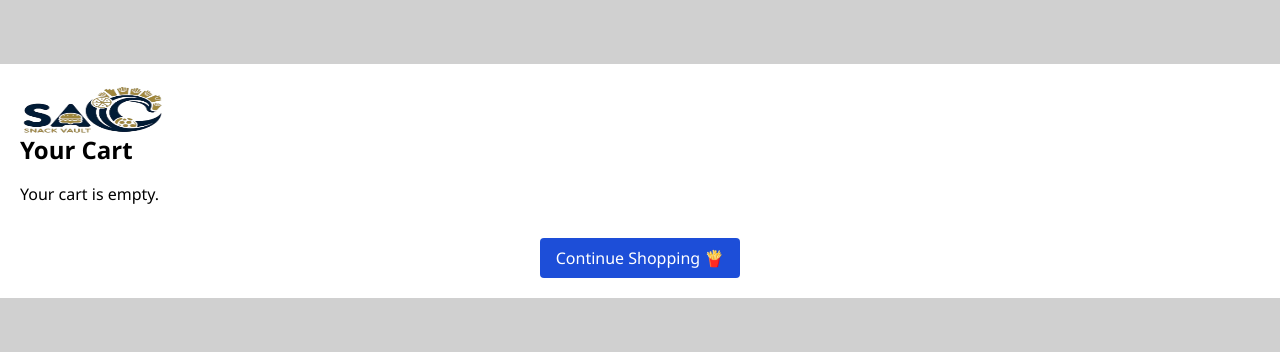
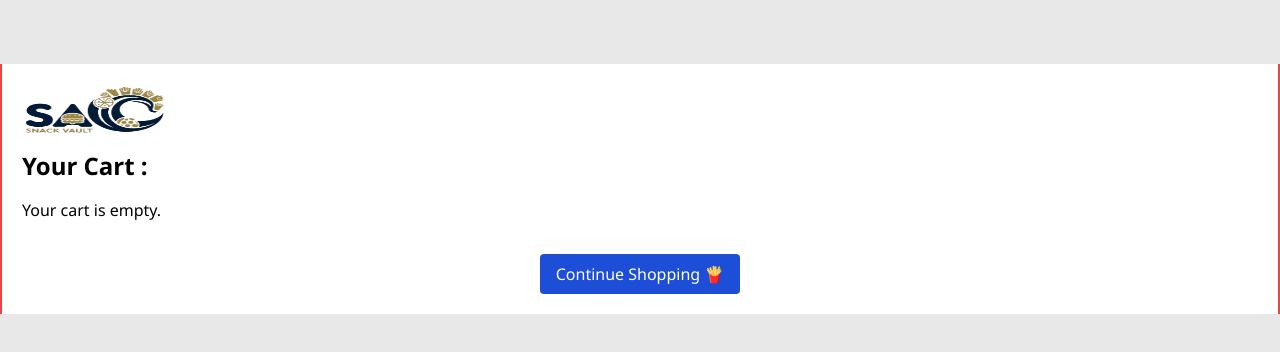
Before and after one commit to parveshahamed00/Canteen-management, a React (Vite) app in the folder frontend/: page /cart in a window 1280 px wide. Shown: the top 352 px of the page. Built offline with nearby package versions, Linux system fonts and the light colour scheme; a web font is replaced by a local one.

Commit message:
adding functionality to dispaly the total cart items on the cart icon in home route

```diff
--- a/frontend/src/components/User/CartPage.jsx
+++ b/frontend/src/components/User/CartPage.jsx
@@ -14,9 +14,9 @@ const CartPage = () => {
   const totalPrice = cart.reduce((total, item) => total + item.price * item.quantity, 0);
 
   return (
-    <div className="container mx-auto my-16 p-5 bg-white">
+    <div className="container border-red-500 border-x-2 mx-auto  my-16 p-5 bg-white">
         <div><img src="logo.png" alt="logo" className="logo" /></div>
-      <h2 className="text-2xl font-bold mb-4">Your Cart</h2>
+      <h2 className="text-2xl font-bold my-4">Your Cart :</h2>
       {cart.length === 0 ? (
         <p>Your cart is empty.</p>
       ) : (
@@ -28,7 +28,7 @@ const CartPage = () => {
                 <th className="p-2 border">Quantity</th>
                 <th className="p-2 border">Price</th>
                 <th className="p-2 border">Total</th>
-                <th className="p-2 border">Action</th>
+                <th className="p-2 border">Remove</th>
               </tr>
             </thead>
             <tbody>
--- a/frontend/src/components/User/HomePage.jsx
+++ b/frontend/src/components/User/HomePage.jsx
@@ -9,7 +9,7 @@ import { AppContext } from "../../AppContext";
 
 const HomePage = () => {
   const navigate = useNavigate();
-  const { user, addToCart } = useContext(AppContext);
+  const { user, addToCart, cart } = useContext(AppContext);
   const backendURL = "http://localhost:3000";
   const [foodItems, setFoodItems] = useState([]);
   const [quantities, setQuantities] = useState({});
@@ -44,6 +44,9 @@ const HomePage = () => {
     navigate("/login");
   };
 
+  // Calculate total quantity of items in the cart
+  const totalCartQuantity = cart.reduce((total, item) => total + item.quantity, 0);
+
   return (
     <div>
       <ToastContainer /> {/* Ensure this is included */}
@@ -54,8 +57,13 @@ const HomePage = () => {
         <div className="flex items-center space-x-4">
           <FaUser />
           <span>{user?.name}</span>
-          <Link to="/cart">
-            <FaShoppingCart className="cursor-pointer text-orange-700 text-lg" />
+          <Link to="/cart" className="relative">
+            <FaShoppingCart className="cursor-pointer text-green-600 text-xl" />
+            {totalCartQuantity > 0 && (
+              <span className="absolute border-red-600 border-2 -top-3 -right-2 bg-transparent text-red-700 rounded-full w-5 h-5 flex items-center justify-center text-xs font-extrabold">
+                {totalCartQuantity}
+              </span>
+            )}
           </Link>
           <button onClick={handleLogout}>
             <FaSignOutAlt />
--- a/frontend/src/components/User/login.css
+++ b/frontend/src/components/User/login.css
@@ -1,7 +1,5 @@
 /* Container styling */
-body{
-  background-color: rgb(208, 208, 208);
-}
+
 .login-container {
     display: flex;
     justify-content: center;
--- a/frontend/src/index.css
+++ b/frontend/src/index.css
@@ -2,3 +2,6 @@
 @tailwind base;
 @tailwind components;
 @tailwind utilities;
+body{
+    background-color: rgb(232, 232, 232);
+  }
```
